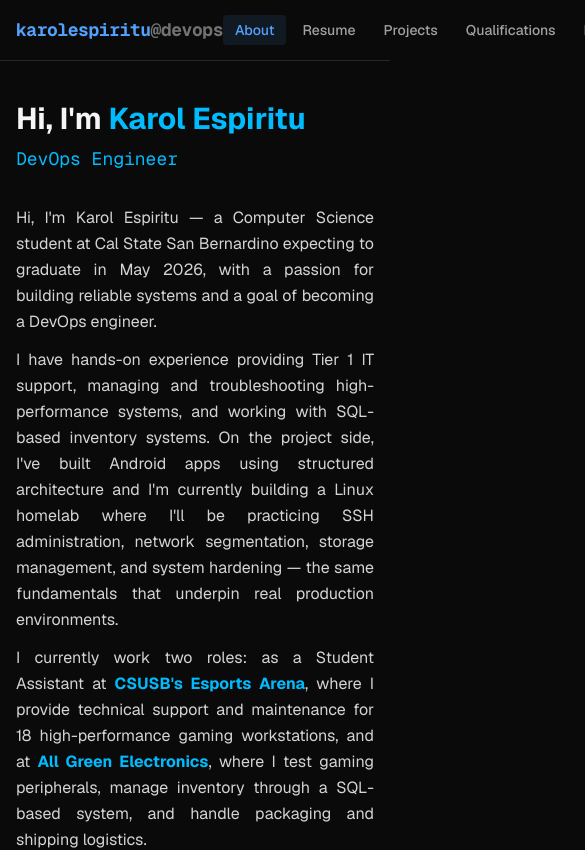
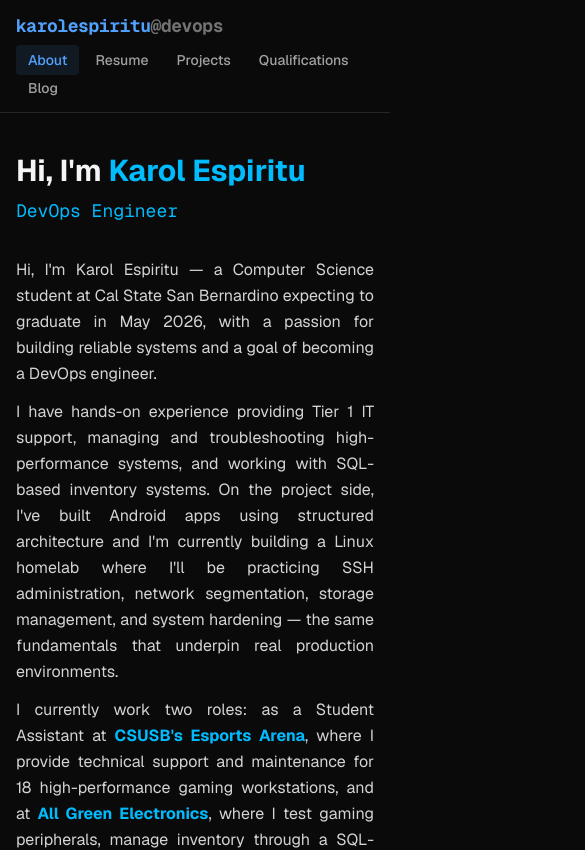
Before and after one commit to kayspadess/WebsitePortfolio, a Next.js app: page / in a window 390 px wide. Shown: the top 850 px of the page, 585 px wide, since content can reach past the window. Built offline with nearby package versions, Linux system fonts and the light colour scheme.

Commit message:
changed nav bar for mobile

```diff
--- a/components/Nav.tsx
+++ b/components/Nav.tsx
@@ -16,11 +16,11 @@ export default function Nav() {
 
   return (
     <header className="border-b border-neutral-800 bg-neutral-950 sticky top-0 z-50">
-      <nav className="max-w-4xl mx-auto px-4 py-4 flex items-center justify-between">
+      <nav className="max-w-4xl mx-auto px-4 py-3 flex flex-col sm:flex-row sm:items-center sm:justify-between gap-2">
         <Link href="/" className="font-mono font-bold text-blue-400 tracking-tight text-lg">
           karolespiritu<span className="text-neutral-500">@devops</span>
         </Link>
-        <ul className="flex gap-1">
+        <ul className="flex flex-wrap gap-1">
           {links.map(({ href, label }) => {
             const active = href === "/" ? pathname === "/" : pathname.startsWith(href);
             return (
```
